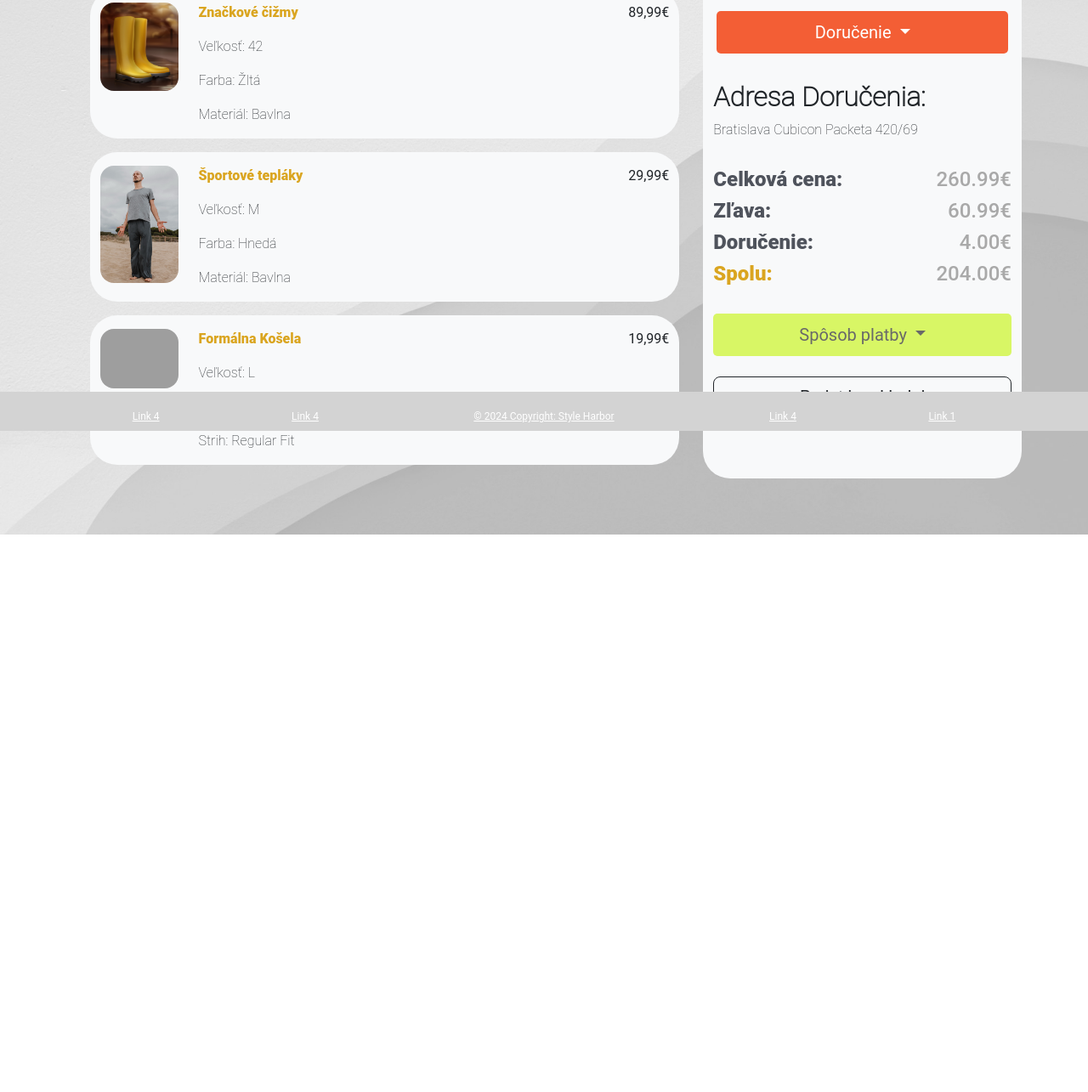
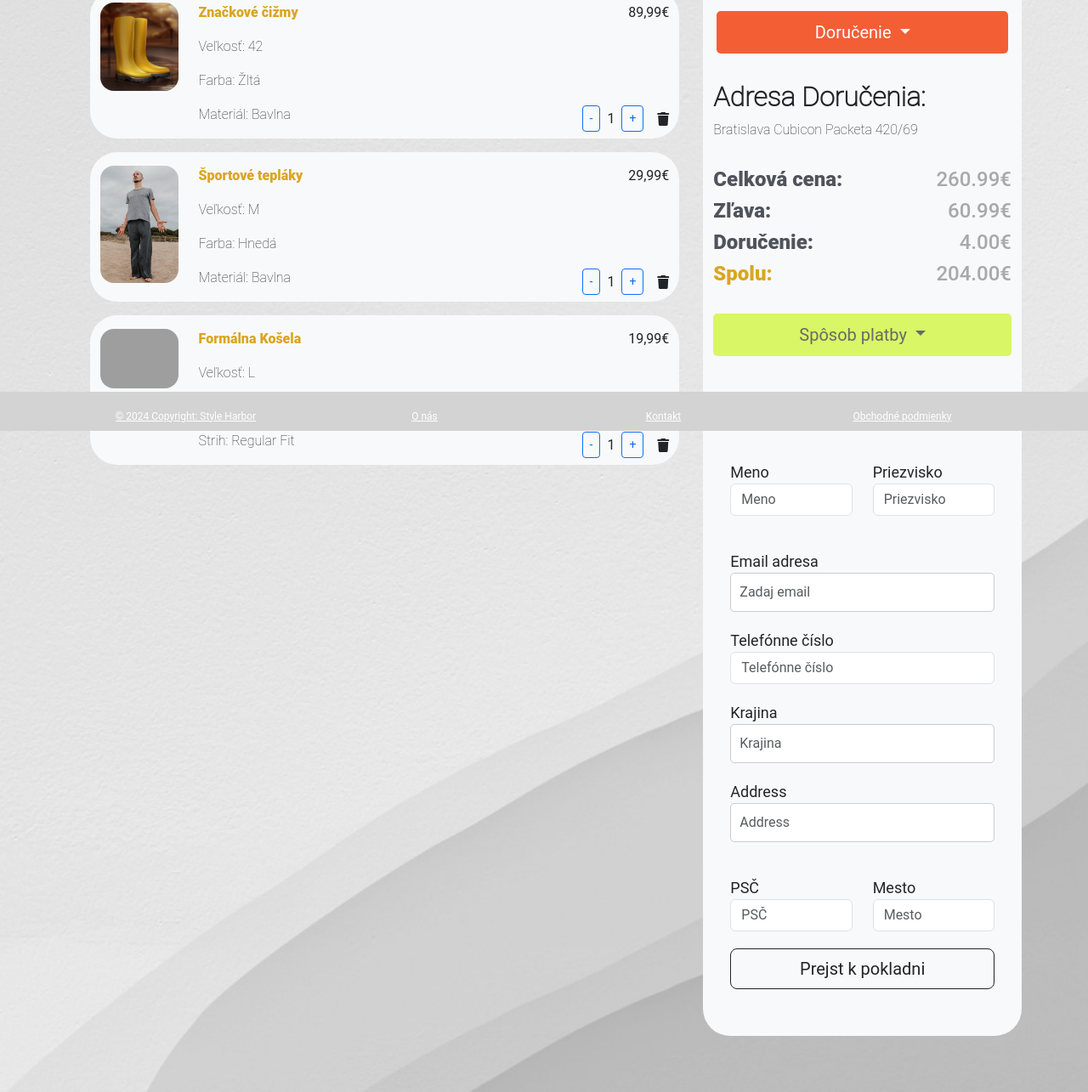
Before and after one commit to xpartla/Gerhat_Partl_WTECH, a plain HTML site: page cart.html in a window 1280 px wide. Shown: the part 293-1578 px from the top of the page at 85% size. Before the commit the page ends 922 px from the top, so only its background shows below. Drawn offline with nearby package versions, Linux system fonts and the light colour scheme; grey boxes are pictures that could not be loaded.

Commit message:
Update cart

```diff
--- a/cart.html
+++ b/cart.html
@@ -7,7 +7,7 @@
     <script src="https://ajax.googleapis.com/ajax/libs/jquery/3.7.1/jquery.min.js"></script>
     <script src="https://cdn.jsdelivr.net/npm/bootstrap@5.0.2/dist/js/bootstrap.bundle.min.js" integrity="sha384-MrcW6ZMFYlzcLA8Nl+NtUVF0sA7MsXsP1UyJoMp4YLEuNSfAP+JcXn/tWtIaxVXM" crossorigin="anonymous"></script>
     <script src="https://kit.fontawesome.com/be3419b194.js" crossorigin="anonymous"></script>
-    <link rel="stylesheet" href="products.css">
+    <link rel="stylesheet" href="style.css">
     <title>Shopping Cart</title>
 </head>
 <body class="index-body">
@@ -49,7 +49,7 @@
     </div>
     <div class="container">
         <div class="row">
-            <div class="col-8">
+            <div class="col-12 col-md-8">
                 <div class="row m-3">
                     <div class="col">
                         <h2>Zhrnutie nákupu</h2>
@@ -58,7 +58,7 @@
                         <h2>Cena</h2>
                     </div>
                 </div>
-                <div class="row pt-3 bg-body-tertiary rounded-5 m-3">
+                <div class="row pt-3 bg-body-tertiary rounded-5 m-3 position-relative">
                     <div class="col-lg-2 col-md-4 col-sm-4">
                         <img class="mb-3 img-fluid cart_images rounded-4" src="src/boots.jpg" alt="boots">
                     </div>
@@ -68,11 +68,22 @@
                         <p>Farba: Žltá</p>
                         <p>Materiál: Bavlna</p>
                     </div>
+                    <div class="col text-end position-absolute bottom-0 end-0">
+                        <div class="d-flex flex-column align-items-end">
+                            <div class="d-flex align-items-center mb-2">
+                                <button class="btn btn-sm btn-outline-primary me-2">-</button>
+                                <span class="me-2">1</span>
+                                <button class="btn btn-sm btn-outline-primary">+</button>
+                                <i class="fa-solid fa-trash ms-3"></i>
+                            </div>
+                        </div>
+                    </div>
                     <div class="col text-end">
                         <p>89,99€</p>
                     </div>
                 </div>
-                <div class="row pt-3 bg-body-tertiary rounded-5 m-3">
+
+                <div class="row pt-3 bg-body-tertiary rounded-5 m-3 position-relative">
                     <div class="col-lg-2 col-md-4 col-sm-4">
                         <img class=" mb-3 img-fluid cart_images rounded-4" src="src/sweatpants.jpg" alt="sweatpants">
                     </div>
@@ -82,11 +93,21 @@
                         <p>Farba: Hnedá</p>
                         <p>Materiál: Bavlna</p>
                     </div>
+                    <div class="col text-end position-absolute bottom-0 end-0">
+                        <div class="d-flex flex-column align-items-end">
+                            <div class="d-flex align-items-center mb-2">
+                                <button class="btn btn-sm btn-outline-primary me-2">-</button>
+                                <span class="me-2">1</span>
+                                <button class="btn btn-sm btn-outline-primary">+</button>
+                                <i class="fa-solid fa-trash ms-3"></i>
+                            </div>
+                        </div>
+                    </div>
                     <div class="col text-end">
                         <p>29,99€</p>
                     </div>
                 </div>
-                <div class="row pt-3 bg-body-tertiary rounded-5 m-3">
+                <div class="row pt-3 bg-body-tertiary rounded-5 m-3 position-relative">
                     <div class="col-lg-2 col-md-4 col-sm-4">
                         <img class=" mb-3 img-fluid cart_images rounded-4" src="src/shirt.jpg" alt="button up shirt">
                     </div>
@@ -96,12 +117,23 @@
                         <p>Farba: Zelená</p>
                         <p>Strih: Regular Fit</p>
                     </div>
+                    <div class="col text-end position-absolute bottom-0 end-0">
+                        <div class="d-flex flex-column align-items-end">
+                            <div class="d-flex align-items-center mb-2">
+                                <button class="btn btn-sm btn-outline-primary me-2">-</button>
+                                <span class="me-2">1</span>
+                                <button class="btn btn-sm btn-outline-primary">+</button>
+                                <i class="fa-solid fa-trash ms-3"></i>
+                            </div>
+                        </div>
+                    </div>
                     <div class="col text-end">
                         <p>19,99€</p>
                     </div>
                 </div>
             </div>
-            <div class="col-4 bg-body-tertiary rounded-5">
+
+            <div class="col-12 col-md-4 bg-body-tertiary rounded-5">
                 <div class="row">
                     <div class="col ps-lg-5 pt-5">
                         <i class="fa-solid fa-cube" style="font-size: 34px;"></i>
@@ -182,11 +214,66 @@
                         </div>
                     </div>
                 </div>
-                    <div class="row pt-4">
-                        <div class="col">
-                            <button type="button" class="btn btn-lg w-100 btn-outline-dark">Prejst k pokladni</button>
+
+
+                <div class="centered-form overflow-auto">
+                    <div class="container mt-5">
+                        <div class="row justify-content-center">
+                                <form>
+                                    <div class="row">
+                                        <div class="col-md-6">
+                                            <div class="form-group">
+                                                <label for="firstName">Meno</label>
+                                                <input type="text" class="form-control" id="firstName" placeholder="Meno">
+                                            </div>
+                                        </div>
+                                        <div class="col-md-6">
+                                            <div class="form-group">
+                                                <label for="lastName">Priezvisko</label>
+                                                <input type="text" class="form-control" id="lastName" placeholder="Priezvisko">
+                                            </div>
+                                        </div>
+                                    </div>
+                                    <div class="form-group">
+                                        <label for="mail">Email adresa</label>
+                                        <input type="email" class="form-control" id="mail" aria-describedby="emailHelp" placeholder="Zadaj email">
+                                    </div>
+                                    <div class="form-group">
+                                        <label for="tel">Telefónne číslo</label>
+                                        <input type="text" class="form-control" id="tel" aria-describedby="tel" pattern="[0-9]+" placeholder="Telefónne číslo">
+                                    </div>
+                                    <div class="form-group">
+                                        <label for="country">Krajina</label>
+                                        <input type="email" class="form-control" id="country" aria-describedby="country" placeholder="Krajina">
+                                    </div>
+                                    <div class="form-group">
+                                        <label for="address">Address</label>
+                                        <input type="password" class="form-control" id="address" placeholder="Address">
+                                    </div>
+                                    <div class="row">
+                                        <div class="col-md-6">
+                                            <div class="form-group">
+                                                <label for="Zip">PSČ</label>
+                                                <input type="text" class="form-control" id="Zip" placeholder="PSČ">
+                                            </div>
+                                        </div>
+                                        <div class="col-md-6">
+                                            <div class="form-group">
+                                                <label for="City">Mesto</label>
+                                                <input type="text" class="form-control" id="City" placeholder="Mesto">
+                                            </div>
+                                        </div>
+                                    </div>
+                                    <div class="row">
+                                        <div class="col">
+                                            <button type="submit" class="btn btn-lg w-100 btn-outline-dark">Prejst k pokladni</button>
+                                        </div>
+                                    </div>
+                                </form>
                         </div>
                     </div>
+                </div>
+
             </div>
         </div>
     </div>
@@ -198,20 +285,17 @@
                 </button>
                 <div class="collapse d-md-block" id="collapseContent">
                     <div class="row">
-                        <div class="col-lg-2 col-md-6 mb-4 mb-md-0">
-                            <a href="#" class="text-white">Link 4</a>
-                        </div>
-                        <div class="col-lg-2 col-md-6 mb-4 mb-md-0">
-                            <a href="#" class="text-white">Link 4</a>
-                        </div>
-                        <div class="col-lg-4 col-md-8 mb-8 mb-md-0">
+                        <div class="col-lg-3 col-md-6 mb-4 mb-md-0">
                             <a class="text-white" href="#">© 2024 Copyright: Style Harbor</a>
                         </div>
-                        <div class="col-lg-2 col-md-6 mb-4 mb-md-0">
-                            <a href="#" class="text-white">Link 4</a>
+                        <div class="col-lg-3 col-md-6 mb-4 mb-md-0">
+                            <a href="#" class="text-white">O nás</a>
                         </div>
-                        <div class="col-lg-2 col-md-6 mb-4 mb-md-0">
-                            <a href="#" class="text-white">Link 1</a>
+                        <div class="col-lg-3 col-md-6 mb-4 mb-md-0">
+                            <a href="#" class="text-white">Kontakt</a>
+                        </div>
+                        <div class="col-lg-3 col-md-6 mb-4 mb-md-0">
+                            <a href="#" class="text-white">Obchodné podmienky</a>
                         </div>
                     </div>
                 </div>
```
Also changed, not shown: style.css (line endings or trailing spaces).
